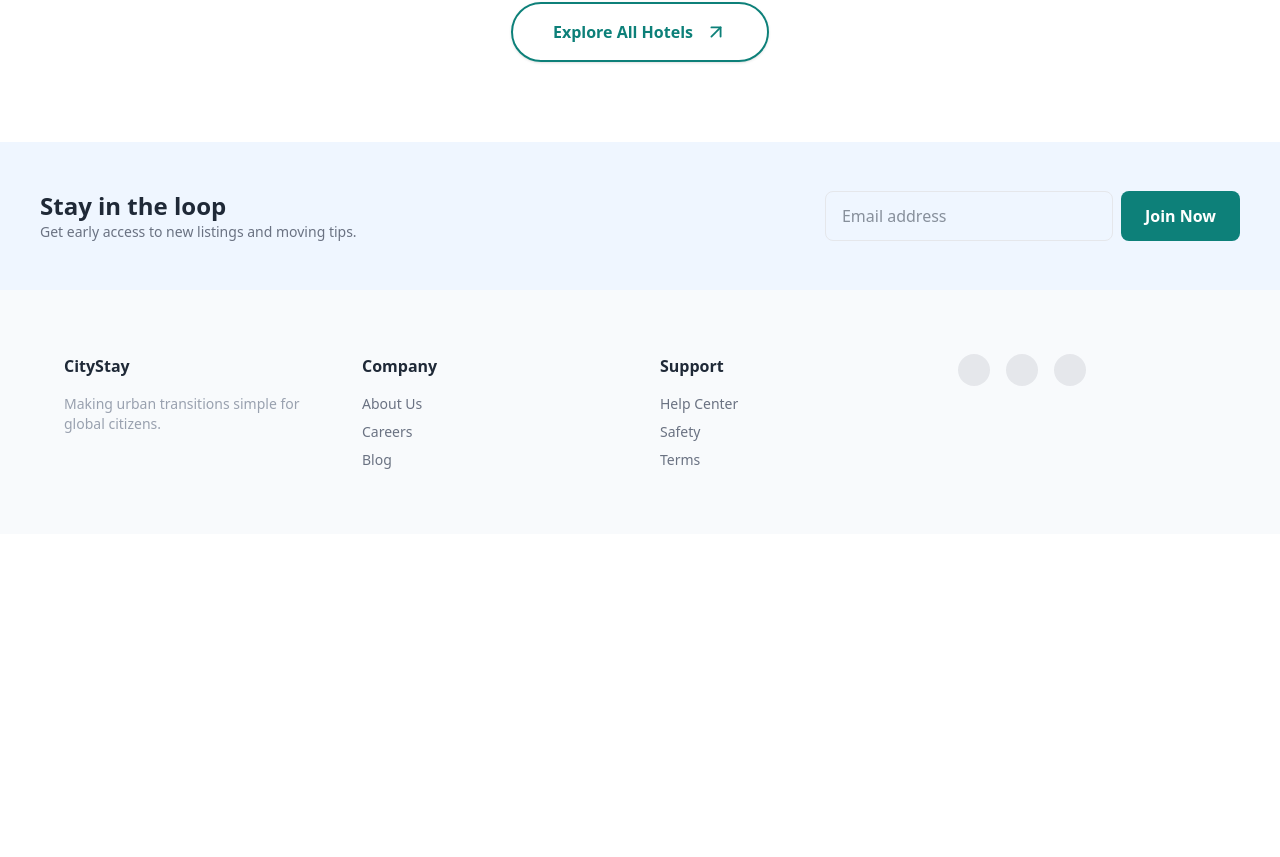
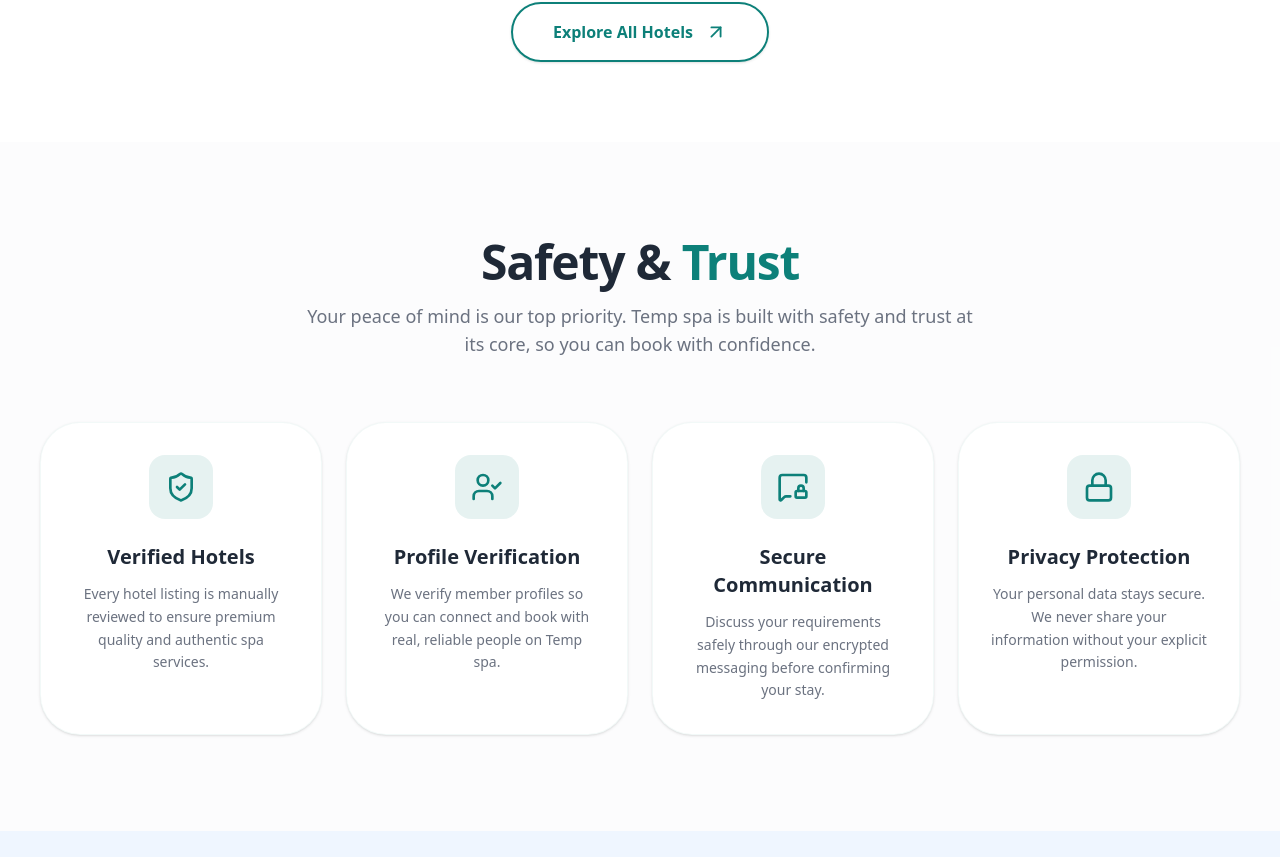
Before and after one commit to siddikur-dev/Human-Care, a Next.js app: page / in a window 1280 px wide. Shown: the part 1940-2797 px from the top of the page. Before the commit the page ends 2474 px from the top, so only its background shows below. Built offline with nearby package versions, Linux system fonts and the light colour scheme.

Commit message:
Added: Safety & Trust  section maked

```diff
--- a/src/app/page.jsx
+++ b/src/app/page.jsx
@@ -1,4 +1,5 @@
 import FeaturesHotel from "@/Components/FeaturesHotel";
+import SafetySection from "@/Components/SafetySection";
 import Hero from "@/Components/Shared/Hero";
 import WhyChooseUs from "@/Components/WhyChooseUs";
 import React from "react";
@@ -9,6 +10,7 @@ const page = () => {
       <Hero />
       {/* <WhyChooseUs /> */}
       <FeaturesHotel/>
+      <SafetySection/>
     </div>
   );
 };
--- /dev/null
+++ b/src/components/SafetySection.jsx
@@ -0,0 +1,94 @@
+"use client";
+import React from "react";
+import { motion } from "framer-motion";
+import { ShieldCheck, UserCheck, MessageSquareLock, Lock } from "lucide-react";
+
+const SafetySection = () => {
+  const safetyFeatures = [
+    {
+      title: "Verified Hotels",
+      description:
+        "Every hotel listing is manually reviewed to ensure premium quality and authentic spa services.",
+      icon: <ShieldCheck size={32} className="" />,
+    },
+    {
+      title: "Profile Verification",
+      description:
+        "We verify member profiles so you can connect and book with real, reliable people on Temp spa.",
+      icon: <UserCheck size={32} className="" />,
+    },
+    {
+      title: "Secure Communication",
+      description:
+        "Discuss your requirements safely through our encrypted messaging before confirming your stay.",
+      icon: <MessageSquareLock size={32} className="" />,
+    },
+    {
+      title: "Privacy Protection",
+      description:
+        "Your personal data stays secure. We never share your information without your explicit permission.",
+      icon: <Lock size={32} className="" />,
+    },
+  ];
+
+  return (
+    <section className="py-24 px-6 md:px-10 bg-gray-50/50">
+      <div className="container mx-auto text-center">
+        {/* Header Section */}
+        <motion.div
+          initial={{ opacity: 0, y: 20 }}
+          whileInView={{ opacity: 1, y: 0 }}
+          viewport={{ once: true }}
+          className="mb-16"
+        >
+          <h2 className="text-3xl md:text-5xl font-black text-text-dark tracking-tight">
+            Safety &<span className="text-primary"> Trust </span>
+          </h2>
+          <p className="text-text-muted mt-4 max-w-2xl mx-auto text-lg">
+            Your peace of mind is our top priority. Temp spa is built with
+            safety and trust at its core, so you can book with confidence.
+          </p>
+        </motion.div>
+
+        {/* Features Grid */}
+        <div className="grid grid-cols-1 sm:grid-cols-2 lg:grid-cols-4 gap-6">
+          {safetyFeatures.map((feature, index) => (
+            <motion.div
+              key={index}
+              // Changed: initial scale is now 1 to avoid pop-in delay,
+              // opacity handles the appearance
+              initial={{ opacity: 0, scale: 1, y: 20 }}
+              whileInView={{ opacity: 1, scale: 1, y: 0 }}
+              viewport={{ once: true }}
+              // Transition modified for instant feel
+              transition={{
+                duration: 0.1,
+                delay: index * 0.05, // Reduced delay for faster sequence
+                ease: "easeOut",
+              }}
+              // Hover effect remains smooth
+              whileHover={{ y: -10 }}
+              className="bg-white p-8 rounded-[2.5rem] border border-primary/5 shadow-sm hover:shadow-xl hover:border-primary/20 transition-all duration-300 flex flex-col items-center text-center group cursor-default"
+            >
+              {/* Animated Icon Container */}
+              <div className="w-16 h-16 rounded-2xl bg-primary/10 flex items-center justify-center mb-6 group-hover:bg-primary text-primary group-hover:text-white transition-colors duration-300">
+                <div className="group-hover:scale-110 transition-transform duration-300">
+                  {feature.icon}
+                </div>
+              </div>
+
+              <h3 className="text-xl font-bold text-text-dark mb-3 group-hover:text-primary transition-colors">
+                {feature.title}
+              </h3>
+              <p className="text-text-muted text-sm leading-relaxed">
+                {feature.description}
+              </p>
+            </motion.div>
+          ))}
+        </div>
+      </div>
+    </section>
+  );
+};
+
+export default SafetySection;
```
